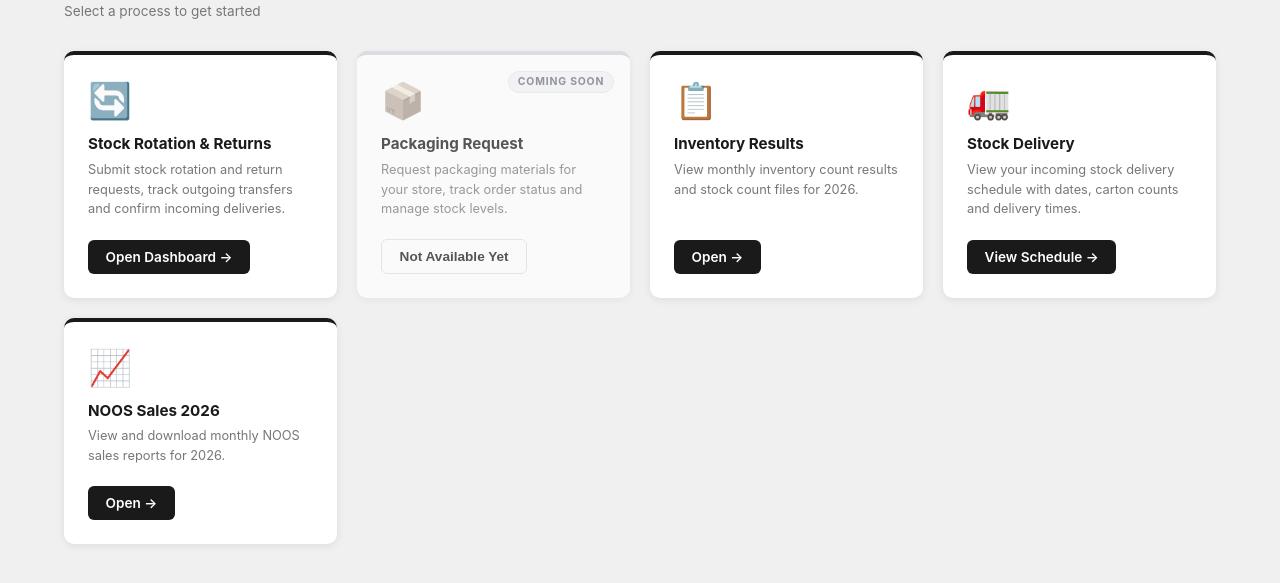
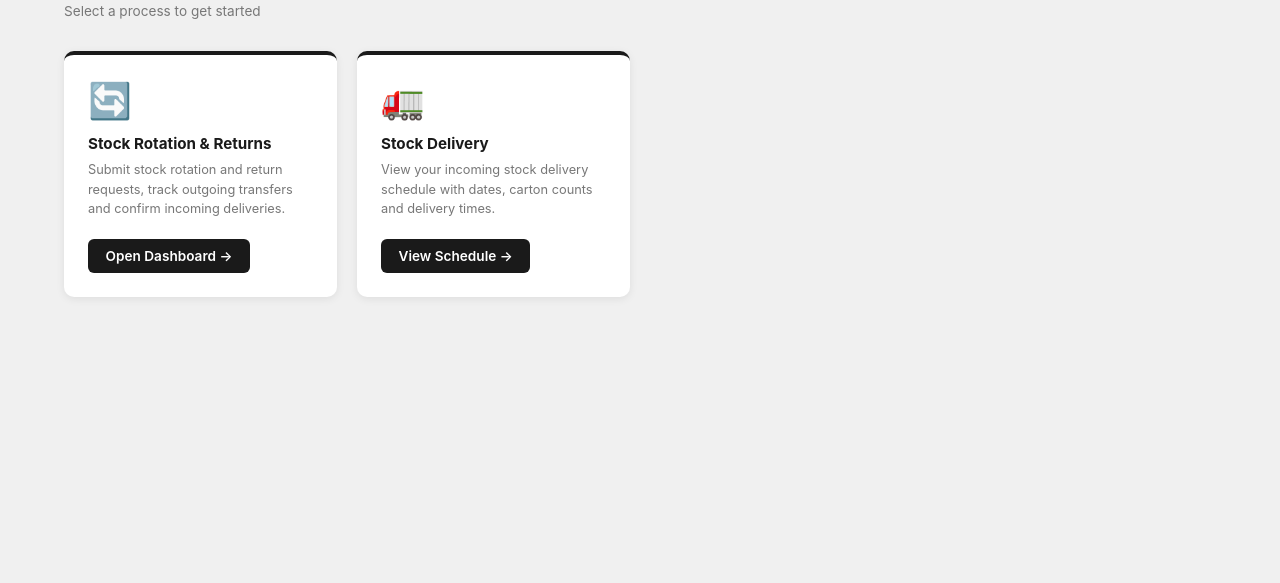
Before and after one commit to JoaoAAMata/dashboard-logistic, a FastAPI app: template portal/templates/home.html in a window 1280 px wide. Shown: the part 113-696 px from the top of the page. Run offline with FastAPI, Linux system fonts and the light colour scheme; the template is opened without the code that fills it, so the values that code supplies are empty.

Commit message:
Restrict home tiles: stores get Stock Rotation + Stock Delivery only; transporter gets Stock Rotation only

```diff
--- a/portal/templates/home.html
+++ b/portal/templates/home.html
@@ -37,95 +37,69 @@
     </div>
   </div>
 
-  <!-- ── STOCK REPORTS ──────────────────────────────── admin only ─────── -->
+  <!-- ── ADMIN ONLY TILES ──────────────────────────────────────────────── -->
   {% if session.is_admin %}
+
   <div class="hub-card hub-card-active">
     <div class="hub-icon">📊</div>
     <div class="hub-body">
       <h2 class="hub-title">Stock Reports</h2>
-      <p class="hub-desc">
-        Units in stock, season &amp; category breakdown, top 10 references and stock detail by store.
-      </p>
+      <p class="hub-desc">Units in stock, season &amp; category breakdown, top 10 references and stock detail by store.</p>
     </div>
     <div class="hub-footer">
       <a href="/reports" class="btn btn-primary">Open Reports →</a>
     </div>
   </div>
-  {% endif %}
 
-  <!-- ── 2. PACKAGING REQUEST ─────────────────── stores + admin only ─────── -->
-  {% if not session.is_transporter %}
-  <div class="hub-card hub-card-soon">
-    <div class="hub-badge-soon">Coming Soon</div>
-    <div class="hub-icon hub-icon-muted">📦</div>
+  <div class="hub-card hub-card-active">
+    <div class="hub-icon">🚛</div>
     <div class="hub-body">
-      <h2 class="hub-title">Packaging Request</h2>
-      <p class="hub-desc">
-        Request packaging materials for your store, track order status and manage stock levels.
-      </p>
+      <h2 class="hub-title">Stock Delivery</h2>
+      <p class="hub-desc">Upload and manage the daily delivery schedule visible to all stores.</p>
     </div>
     <div class="hub-footer">
-      <button class="btn btn-secondary" disabled>Not Available Yet</button>
+      <a href="/logistics/stock-delivery" class="btn btn-primary">Manage Deliveries →</a>
     </div>
   </div>
 
-  <!-- ── 3. INVENTORY RESULTS ─────────────────── stores + admin only ─────── -->
   <div class="hub-card hub-card-active">
     <div class="hub-icon">📋</div>
     <div class="hub-body">
       <h2 class="hub-title">Inventory Results</h2>
-      <p class="hub-desc">
-        {% if session.is_admin %}
-          Upload monthly Stock Count 2026 results by store. All months available to download.
-        {% else %}
-          View monthly inventory count results and stock count files for 2026.
-        {% endif %}
-      </p>
+      <p class="hub-desc">Upload monthly Stock Count 2026 results. Available for all stores to download.</p>
     </div>
     <div class="hub-footer">
       <a href="/inventory-results" class="btn btn-primary">Open →</a>
     </div>
   </div>
 
-  <!-- ── 4. STOCK DELIVERY ─────────────────────── stores + admin only ─────── -->
-  <div class="hub-card hub-card-active">
-    <div class="hub-icon">🚛</div>
-    <div class="hub-body">
-      <h2 class="hub-title">Stock Delivery</h2>
-      <p class="hub-desc">
-        {% if session.is_admin %}
-          Upload and manage the daily delivery schedule visible to all stores.
-        {% else %}
-          View your incoming stock delivery schedule with dates, carton counts and delivery times.
-        {% endif %}
-      </p>
-    </div>
-    <div class="hub-footer">
-      {% if session.is_admin %}
-        <a href="/logistics/stock-delivery" class="btn btn-primary">Manage Deliveries →</a>
-      {% else %}
-        <a href="/stock-delivery" class="btn btn-primary">View Schedule →</a>
-      {% endif %}
-    </div>
-  </div>
-
-  <!-- ── 5. NOOS SALES 2026 ─────────────────────── stores + admin only ─────── -->
   <div class="hub-card hub-card-active">
     <div class="hub-icon">📈</div>
     <div class="hub-body">
       <h2 class="hub-title">NOOS Sales 2026</h2>
-      <p class="hub-desc">
-        {% if session.is_admin %}
-          Upload monthly NOOS sales reports. Available for all stores to view and download.
-        {% else %}
-          View and download monthly NOOS sales reports for 2026.
-        {% endif %}
-      </p>
+      <p class="hub-desc">Upload monthly NOOS sales reports. Available for all stores to download.</p>
     </div>
     <div class="hub-footer">
       <a href="/noos-sales" class="btn btn-primary">Open →</a>
     </div>
   </div>
+
+  {% endif %}
+
+  <!-- ── STORE ONLY TILES ───────────────────────────────────────────────── -->
+  {% if not session.is_admin and not session.is_transporter %}
+
+  <div class="hub-card hub-card-active">
+    <div class="hub-icon">🚛</div>
+    <div class="hub-body">
+      <h2 class="hub-title">Stock Delivery</h2>
+      <p class="hub-desc">View your incoming stock delivery schedule with dates, carton counts and delivery times.</p>
+    </div>
+    <div class="hub-footer">
+      <a href="/stock-delivery" class="btn btn-primary">View Schedule →</a>
+    </div>
+  </div>
+
   {% endif %}
 
 </div>
```
